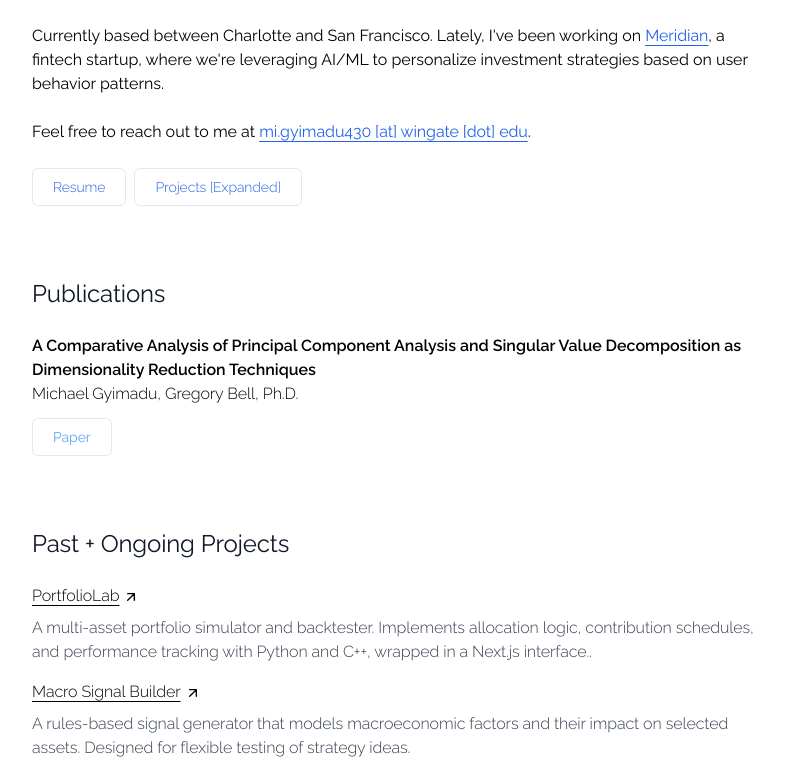
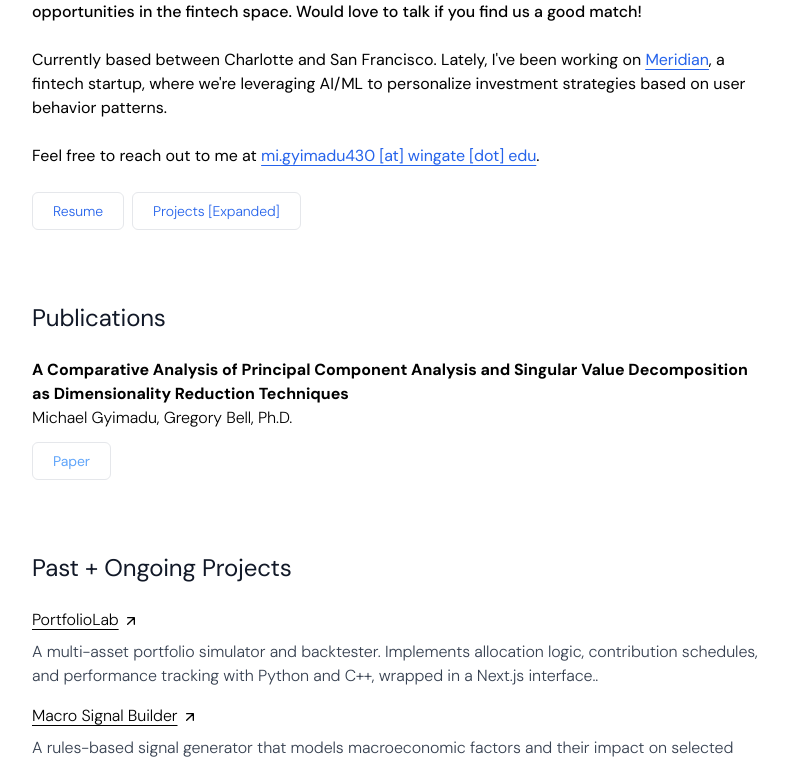
Before and after one commit to gyimadu/portfolio, a Next.js app: page / in a window 1280 px wide. Shown: the part 632-1395 px from the top of the page, without its empty margins (240-1028 px from the left). Built offline with nearby package versions, Linux system fonts and the light colour scheme; a web font is replaced by a local one.

Commit message:
changed font to dm sans

```diff
--- a/src/app/globals.css
+++ b/src/app/globals.css
@@ -1,6 +1,6 @@
 @import url('https://fonts.googleapis.com/css2?family=Fjalla+One&display=swap');
 @import url('https://fonts.googleapis.com/css2?family=Mouse+Memoirs&family=Rethink+Sans:wght@300;400;500&display=swap');
-@import url('https://fonts.googleapis.com/css2?family=Raleway:wght@300;400;500;600&display=swap');
+@import url('https://fonts.googleapis.com/css2?family=DM+Sans:wght@300;400;500;600;700&display=swap');
 
 @tailwind base;
 @tailwind components;
@@ -27,7 +27,7 @@
 body {
   background-color: #FAF9F6;
   color: #000000;
-  font-family: 'Raleway', sans-serif;
+  font-family: 'DM Sans', sans-serif;
   font-weight: 300;
   -webkit-font-smoothing: antialiased;
   text-rendering: optimizeLegibility;
@@ -40,7 +40,7 @@ h1, h2, h3, nav a {
 }
 
 p, span, a:not(nav a) {
-  font-family: 'Raleway', sans-serif;
+  font-family: 'DM Sans', sans-serif;
   letter-spacing: -0.006em;
 }
 
```
